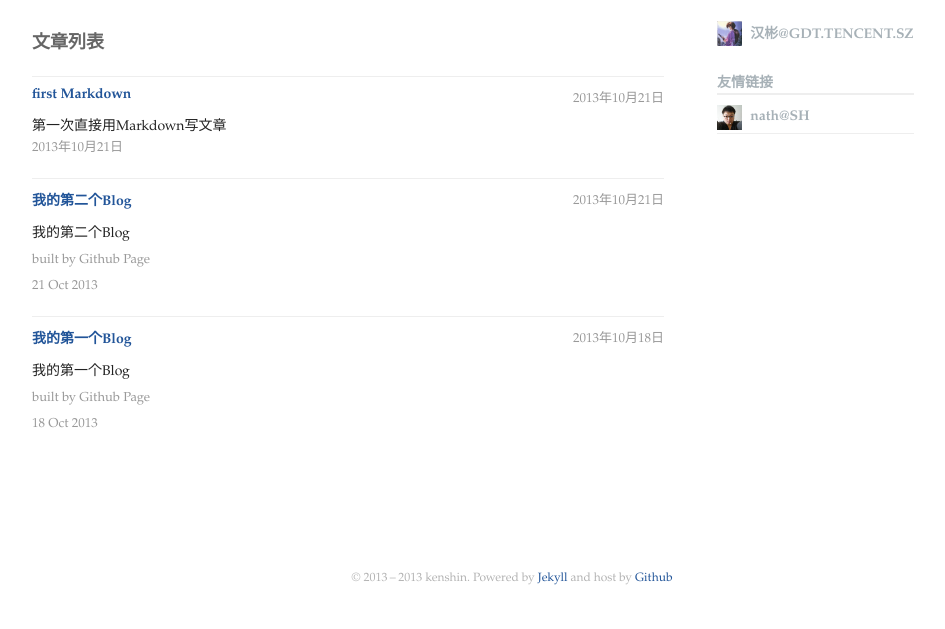
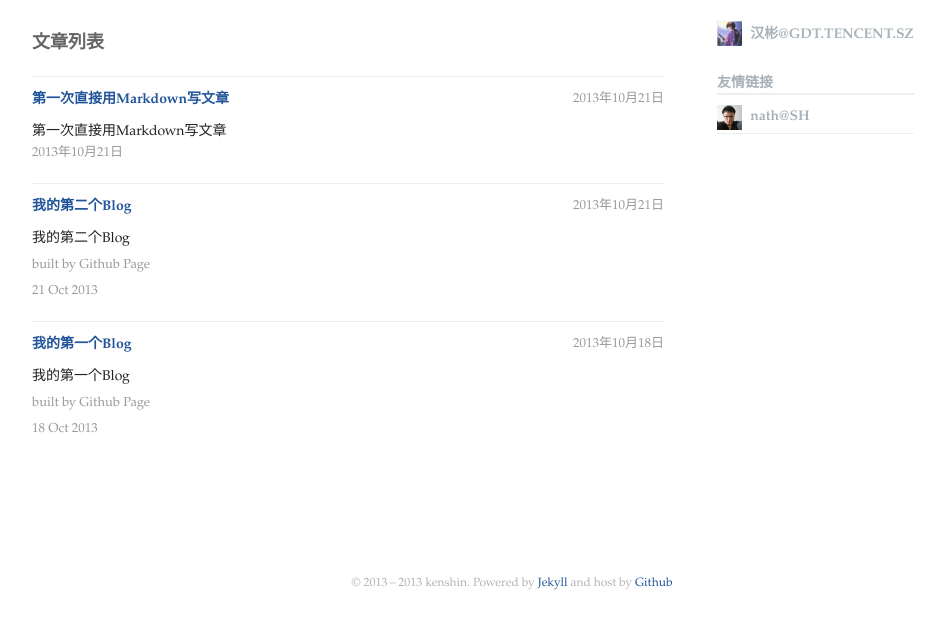
Before and after one commit to kenshinlin/archives, a Jekyll site: the page built from index.html, in a window 1280 px wide. Shown: the top 629 px of the page, without its empty margins (128-1073 px from the left). Built offline with Jekyll 4.4.1, drawn with Linux system fonts in a browser that asks for light colours.

Commit message:
Update 2013-10-21-testMd.md

```diff
--- a/_posts/2013-10-21-testMd.md
+++ b/_posts/2013-10-21-testMd.md
@@ -1,6 +1,6 @@
 ---
 layout: sketch
-title:  first Markdown
+title:  第一次直接用Markdown写文章
 ---
 
 # 第一次直接用Markdown写文章
```
